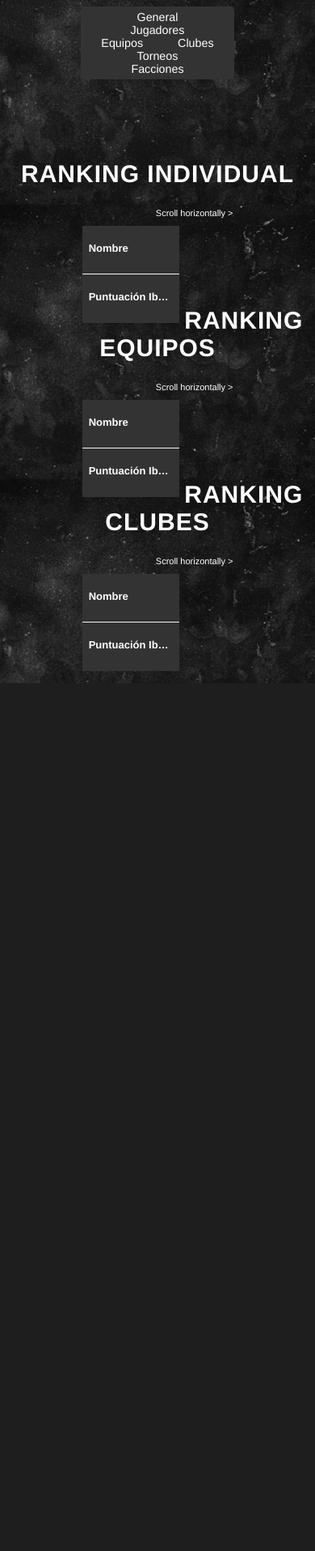
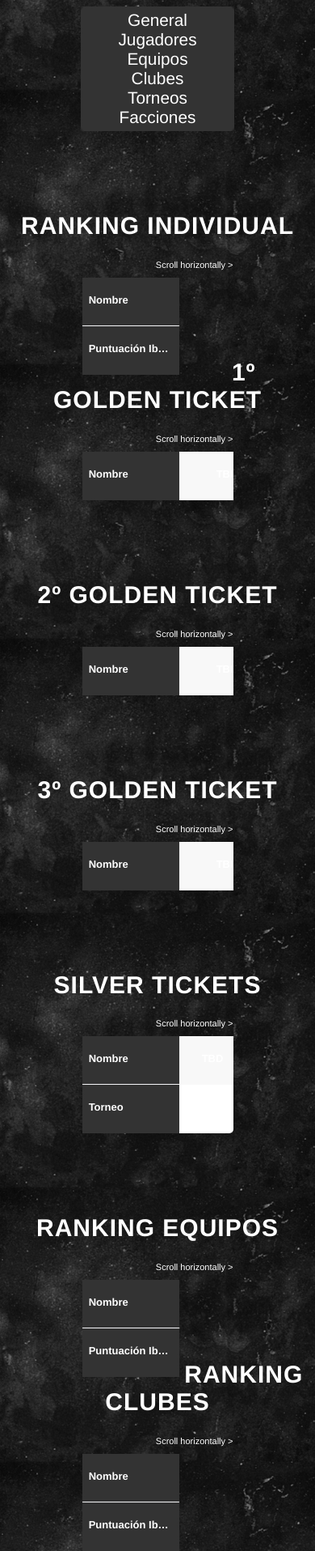
Before and after one commit to MarioFernandezCarballo/ibericon, a Flask app: page / in a window 390 px wide. Shown: the whole page at 81% size. Before the commit the page ends 844 px from the top, so only its background shows below. Run offline with Flask 3, Linux system fonts and the light colour scheme; parts of the project's set-up code (start-up, migrations or seed data) failed here and were passed over.

Commit message:
Working version option 1 (admin + collaborator)

```diff
--- a/bpGeneric/__init__.py
+++ b/bpGeneric/__init__.py
@@ -1,7 +1,7 @@
 from flask import Blueprint, render_template
 from flask_login import current_user
 
-from utils.user import getUsers
+from utils.user import getUsers, getUserOnly
 from utils.team import getTeams
 from utils.club import getClubs
 
@@ -14,12 +14,26 @@
     usr = getUsers()
     tms = getTeams()
     clb = getClubs()
+    golden1 = None  # getUserOnly(X)  TODO ganador torneo Madrid
+    golden2 = None  # getUserOnly(X)  TODO ganador torneo Silver
+    golden3 = None  # getUserOnly(X)  TODO ganador torneo Final 16
+    silver1 = None  # getUserOnly(X)  TODO ganador Valencia
+    silver2 = None  # getUserOnly(X)  TODO ganador Campanas
+    silver3 = None  # getUserOnly(X)  TODO ganador Valladolid
+    silver4 = None  # getUserOnly(X)  TODO ganador La Cabra
     return render_template(
         'general.html',
         title="General",
         users=usr,
         teams=tms,
         clubs=clb,
+        golden1=golden1,
+        golden2=golden2,
+        golden3=golden3,
+        silver1=silver1,
+        silver2=silver2,
+        silver3=silver3,
+        silver4=silver4,
         user=current_user if not current_user.is_anonymous else None
     )
 
--- a/main.py
+++ b/main.py
@@ -26,3 +26,9 @@
 
 if __name__ == '__main__':
     app.run(host=app.config['HOST'], port=app.config['PORT'])
+
+# TODO
+#  -hacer web responsiva.
+#  -hacerla más rápida.
+#  -hacer mySQL en aws ¿y sqlite como backup?
+#  -hacer una cuenta genérica admin y collaborator para añadir torneos
--- a/static/stylesheets/styles.css
+++ b/static/stylesheets/styles.css
@@ -72,25 +72,6 @@
 nav a:hover {
     text-shadow: 0 0 10px #ff9100, 0 0 15px #ffa500, 0 0 20px #ffa500, 0 0 25px #ff0000, 0 0 30px #ff8d00, 0 0 40px #ff0000;
     color: #fff;
-}
-
-@media
-(prefers-reduced-motion: no-preference) {
-  html {
-    scroll-behavior: smooth;
-  }
-}
-
-@media screen and (max-width: 800px) {
-  body {
-    font-size: 14px;
-  }
-}
-
-@media screen and (max-width: 600px) {
-  body {
-    font-size: 11px;
-  }
 }
 
 /* Form Styles */
@@ -171,7 +152,7 @@
 
 /* Responsive */
 
-@media (max-width: 767px) {
+@media only screen and (max-width: 900px) {
     .fl-table {
         display: block;
         width: 100%;
--- a/templates/base.html
+++ b/templates/base.html
@@ -2,6 +2,7 @@
 <html lang="en">
 <head>
     <meta charset="UTF-8">
+    <meta name="viewport" content="width=device-width, initial-scale=1" />
     <title>{{ title }}</title>
     <link type="text/css" rel="stylesheet" href="{{ url_for('static', filename='stylesheets/styles.css') }}">
 </head>
--- a/templates/general.html
+++ b/templates/general.html
@@ -10,12 +10,114 @@
             </tr>
             </thead>
             <tbody>
-            {% for us in users[:5] %}
+            {% for us in users[:16] %}
                 <tr onclick="location.href='/user/{{ us.id }}';">
                     <td style="width: 70%;">{{ us.bcpName }}</td>
                     <td>{{ '%0.2f'| format(us.ibericonScore) }}</td>
                 </tr>
             {% endfor %}
+            <tbody>
+        </table>
+    </div>
+    <h2 class="link-h2">1º Golden Ticket</h2>
+    <div class="table-wrapper">
+        <table class="fl-table">
+            <thead>
+            <tr>
+                <th>Nombre</th>
+            </tr>
+            </thead>
+            <tbody>
+                <tr>
+                    {% if golden1 is not none %}
+                        <td>{{ golden1.bcpName }}</td>
+                    {% else %}
+                        <td>TBD</td>
+                    {% endif %}
+                </tr>
+            <tbody>
+        </table>
+    </div>
+    <h2 class="link-h2">2º Golden Ticket</h2>
+    <div class="table-wrapper">
+        <table class="fl-table">
+            <thead>
+            <tr>
+                <th>Nombre</th>
+            </tr>
+            </thead>
+            <tbody>
+                <tr>
+                    {% if golden2 is not none %}
+                        <td>{{ golden2.bcpName }}</td>
+                    {% else %}
+                        <td>TBD</td>
+                    {% endif %}
+                </tr>
+            <tbody>
+        </table>
+    </div>
+    <h2 class="link-h2">3º Golden Ticket</h2>
+    <div class="table-wrapper">
+        <table class="fl-table">
+            <thead>
+            <tr>
+                <th>Nombre</th>
+            </tr>
+            </thead>
+            <tbody>
+                <tr>
+                    {% if golden3 is not none %}
+                        <td>{{ golden3.bcpName }}</td>
+                    {% else %}
+                        <td>TBD</td>
+                    {% endif %}
+                </tr>
+            <tbody>
+        </table>
+    </div>
+    <h2 class="link-h2">Silver Tickets</h2>
+    <div class="table-wrapper">
+        <table class="fl-table">
+            <thead>
+            <tr>
+                <th>Nombre</th>
+                <th>Torneo</th>
+            </tr>
+            </thead>
+            <tbody>
+                <tr>
+                    {% if silver1 is not none %}
+                        <td style="width: 70%;">{{ silver1.bcpName }}</td>
+                    {% else %}
+                        <td style="width: 70%;">TBD</td>
+                    {% endif %}
+                    <td>Nacional de Valencia</td>
+                </tr>
+                <tr>
+                    {% if silver2 is not none %}
+                        <td style="width: 70%;">{{ silver2.bcpName }}</td>
+                    {% else %}
+                        <td style="width: 70%;">TBD</td>
+                    {% endif %}
+                    <td>Campanas de la Plaga</td>
+                </tr>
+                <tr>
+                    {% if silver3 is not none %}
+                        <td style="width: 70%;">{{ silver3.bcpName }}</td>
+                    {% else %}
+                        <td style="width: 70%;">TBD</td>
+                    {% endif %}
+                    <td>GT de Valladolid</td>
+                </tr>
+                <tr>
+                    {% if silver4 is not none %}
+                        <td style="width: 70%;">{{ silver4.bcpName }}</td>
+                    {% else %}
+                        <td style="width: 70%;">TBD</td>
+                    {% endif %}
+                    <td>La Cabra Norteña</td>
+                </tr>
             <tbody>
         </table>
     </div>
--- a/utils/general.py
+++ b/utils/general.py
@@ -4,8 +4,7 @@
 
 
 def updateStats(db, tor):
-    # for usr in tor.users:  # TODO esto para producción
-    for usr in User.query.all():
+    for usr in tor.users:
         best = UserTournament.query.filter_by(userId=usr.id).order_by(desc(UserTournament.ibericonScore)).all()
         usr.ibericonScore = sum([t.ibericonScore for t in best[:4]])
         for usrFct in UserFaction.query.filter_by(userId=usr.id).all():
```
